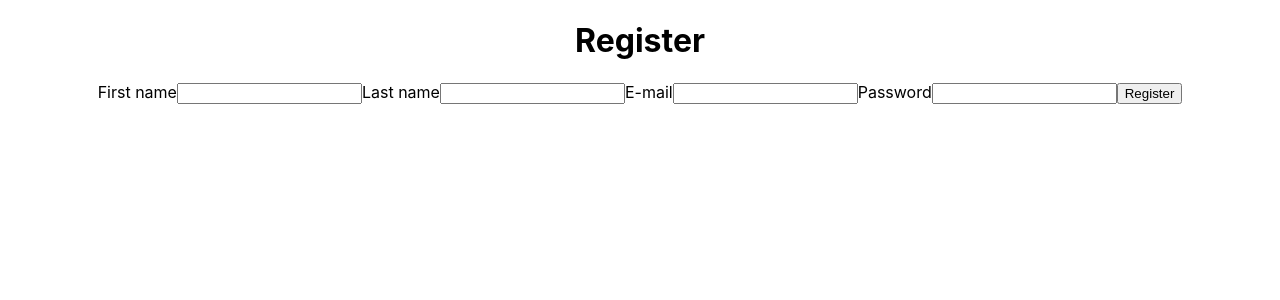
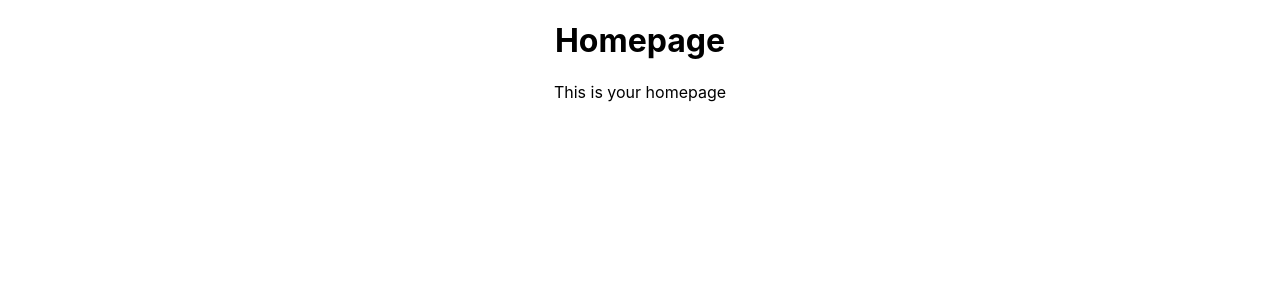
Before and after one commit to sgujuluva/fullstack-messageboard, a React (Create React App) app in the folder client/: page / in a window 1280 px wide. Shown: the top 300 px of the page. Built offline with nearby package versions, Linux system fonts and the light colour scheme; the HTML template or start-up script is replaced by a standard one.

Commit message:
router path set for login register and home

```diff
--- a/client/src/App.js
+++ b/client/src/App.js
@@ -1,11 +1,18 @@
 import './App.css';
 import Homepage from "./components/Homepage";
 import Register from './components/Register';
+import Login from "./components/Login"
+import {Routes, Route} from "react-router-dom";
 
 function App() {
     return (
         <div className="App">
-            <Register/>
+<Routes>
+    <Route path="/register" element={<Register/>}/>
+    <Route path="/login" element={<Login/>}/>
+    <Route path="/" element={<Homepage/>}/>
+</Routes>
+
         </div>
     );
 }
```
